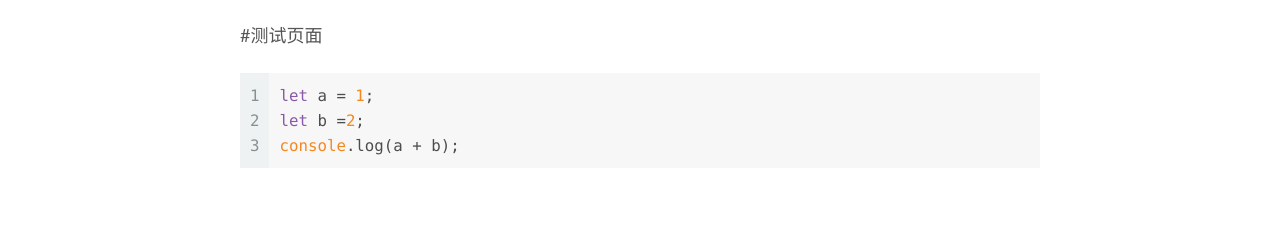
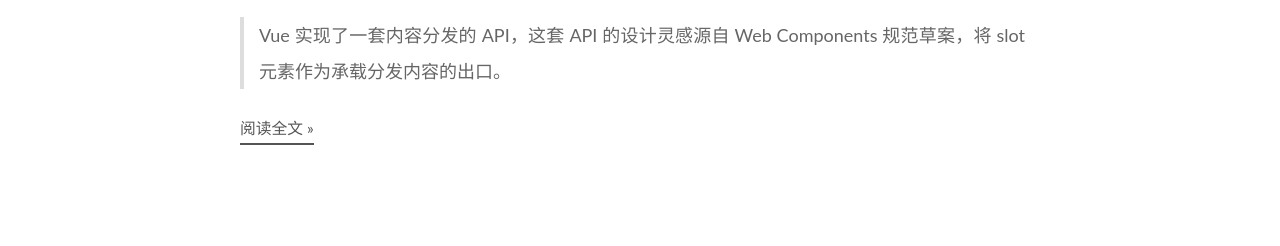
Before and after one commit to zscumt123/zscumt123.github.io, a plain HTML site: page index.html in a window 1280 px wide. Shown: the part 238-484 px from the top of the page. Drawn offline with Linux system fonts and the light colour scheme.

Commit message:
Site updated: 2020-07-14 17:59:23

```diff
--- a/index.html
+++ b/index.html
@@ -183,7 +183,7 @@
               <span class="post-meta-item-text">发表于</span>
 
 
-              <time title="创建时间：2020-07-14 17:03:53 / 修改时间：17:19:40" itemprop="dateCreated datePublished" datetime="2020-07-14T17:03:53+08:00">2020-07-14</time>
+              <time title="创建时间：2020-07-14 17:03:53 / 修改时间：17:36:29" itemprop="dateCreated datePublished" datetime="2020-07-14T17:03:53+08:00">2020-07-14</time>
             </span>
             <span class="post-meta-item">
               <span class="post-meta-item-icon">
@@ -206,8 +206,16 @@
     <div class="post-body" itemprop="articleBody">
 
 
-          <p>#测试页面</p>
-<figure class="highlight javascript"><table><tr><td class="gutter"><pre><span class="line">1</span><br><span class="line">2</span><br><span class="line">3</span><br></pre></td><td class="code"><pre><span class="line"><span class="keyword">let</span> a = <span class="number">1</span>;</span><br><span class="line"><span class="keyword">let</span> b =<span class="number">2</span>;</span><br><span class="line"><span class="built_in">console</span>.log(a + b);</span><br></pre></td></tr></table></figure>
+          <blockquote>
+<p>Vue 实现了一套内容分发的 API，这套 API 的设计灵感源自 Web Components 规范草案，将 slot 元素作为承载分发内容的出口。</p>
+</blockquote>
+          <!--noindex-->
+            <div class="post-button">
+              <a class="btn" href="/2020/07/14/Vue%E4%B8%ADslot%E7%9A%84%E4%BD%BF%E7%94%A8/#more" rel="contents">
+                阅读全文 &raquo;
+              </a>
+            </div>
+          <!--/noindex-->
 
 
     </div>
```
Also changed, not shown: 2020/07/14/Vue中slot的使用/index.html (+17 -5 lines), 2020/07/14/test/index.html (+9 -0 lines).
